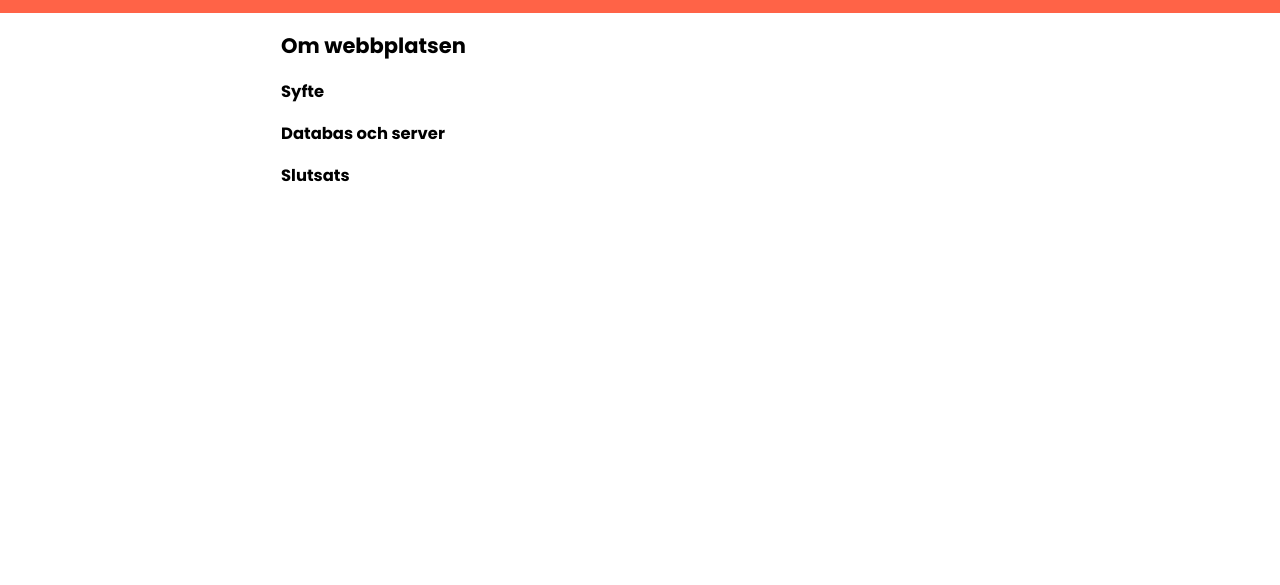
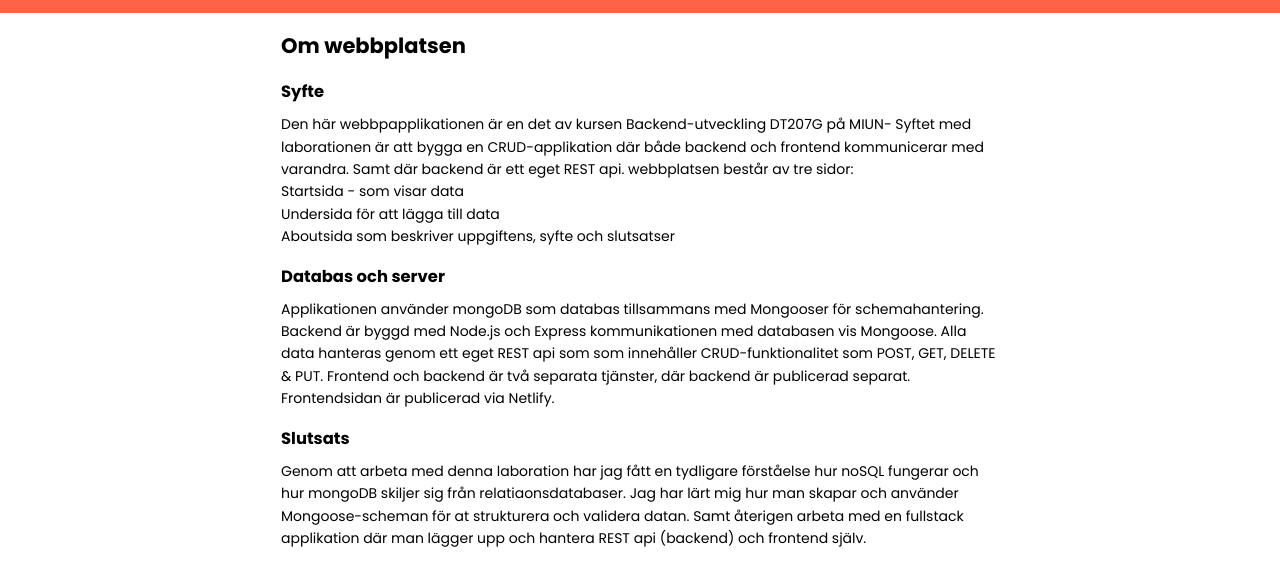
Before and after one commit to Punttt/frontend-mongodb, a website built with Vite: page about.html in a window 1280 px wide. Shown: the part 73-658 px from the top of the page. Built offline with nearby package versions, Linux system fonts and the light colour scheme; no server answers.

Commit message:
lägger in text på about sidan  Syfte, Databas och slutsats

```diff
--- a/about.html
+++ b/about.html
@@ -24,15 +24,33 @@
 
             <section>
               <h3>Syfte</h3>
-              <p></p>
+              <p>
+                Den här webbpapplikationen är en det av kursen Backend-utveckling DT207G på MIUN- Syftet med laborationen
+                är att bygga en CRUD-applikation där både backend och frontend kommunicerar med varandra. Samt där backend är ett eget REST api. webbplatsen
+                består av tre sidor:
+              </p>
+              <ul>
+                <li>Startsida - som visar data</li>
+                <li>Undersida för att lägga till data</li>
+                <li>Aboutsida som beskriver uppgiftens, syfte och slutsatser</li>
+              </ul>
             </section>
+
             <section>
               <h3>Databas och server</h3>
-              <p></p>
+              <p>
+                Applikationen använder mongoDB som databas tillsammans med Mongooser för schemahantering. Backend är byggd med Node.js och Express kommunikationen med databasen vis Mongoose.
+                Alla data hanteras genom ett eget REST api som som innehåller CRUD-funktionalitet som POST, GET, DELETE & PUT. Frontend och backend är två separata tjänster, där backend är publicerad separat.
+                Frontendsidan är publicerad via Netlify.
+              </p>
             </section>
+
             <section>
               <h3>Slutsats</h3>
-              <p></p>
+              <p>
+                Genom att arbeta med denna laboration har jag fått en tydligare förståelse hur noSQL fungerar och hur mongoDB skiljer sig från relatiaonsdatabaser. Jag har lärt mig
+                hur man skapar och använder Mongoose-scheman för at strukturera och validera datan. Samt återigen arbeta med en fullstack applikation där man lägger upp och hantera REST api (backend) och frontend själv.
+              </p>
             </section>
 
         </div>
```
